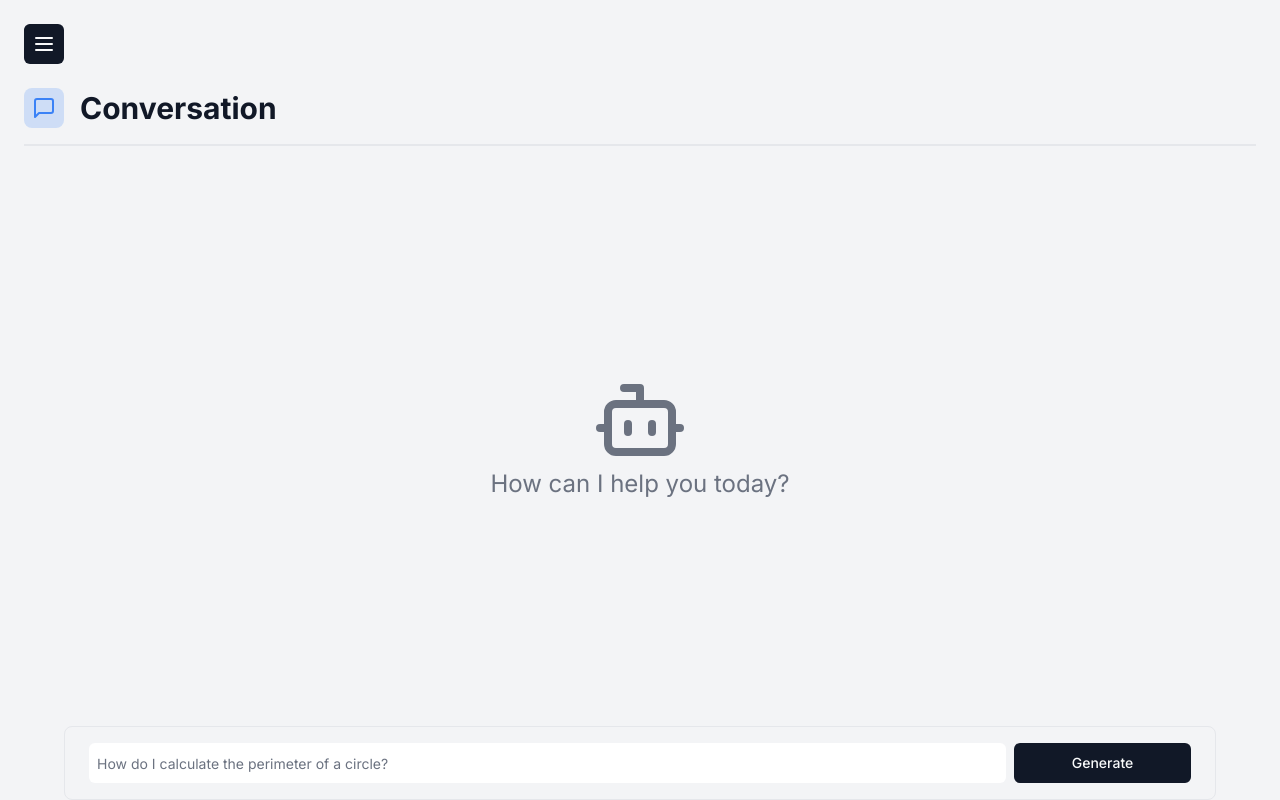
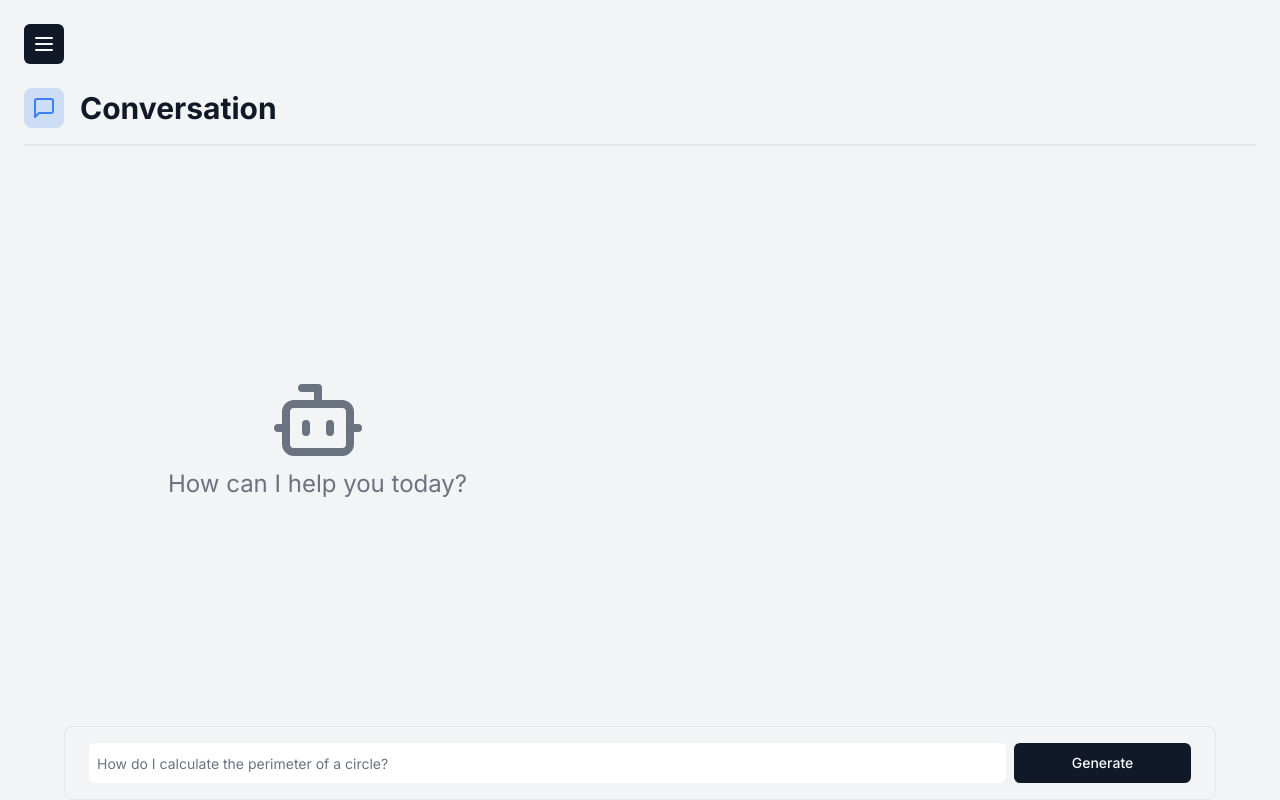
Before and after one commit to StylishAii/SaaS__Ai_project, a Next.js app: page /conversation in a window 1280 px wide. Built offline with nearby package versions, Linux system fonts and the light colour scheme; what @kamona/tailwindcss-perspective would draw is missing.

Commit message:
Made Div Scrollable Now Push it Down
Signed-off-by: Keeshigan Pirabaharan <kpirabaharan3@gmail.com>

```diff
--- a/src/app/(routes)/conversation/components/conversation-body.tsx
+++ b/src/app/(routes)/conversation/components/conversation-body.tsx
@@ -9,13 +9,12 @@ import ConversationForm from './conversation-form';
 const ConversationBody = () => {
   const [messages, setMessages] = useState<ChatCompletionMessageParam[]>([]);
 
-
   return (
-    <div className='mx-auto h-full w-full max-w-6xl '>
-      <div className='flex h-full flex-col gap-y-4 pt-4'>
+    <div className='mx-auto mt-4 h-full w-full max-w-6xl overflow-hidden'>
+      <div className='flex h-full flex-col gap-y-4'>
         <ConversationContent messages={messages} />
         <div className='mt-auto w-full'>
-          <ConversationForm  messages={messages} setMessages={setMessages} />
+          <ConversationForm messages={messages} setMessages={setMessages} />
         </div>
       </div>
     </div>
--- a/src/app/(routes)/conversation/components/conversation-content.tsx
+++ b/src/app/(routes)/conversation/components/conversation-content.tsx
@@ -11,17 +11,15 @@ interface ConversationContentProps {
 }
 
 const ConversationContent = ({ messages }: ConversationContentProps) => {
-  // TODO: Make Div Scrollable
+  // TODO: Push Div Down
   return (
-    <div
-      className='flex h-full min-h-[100px] w-full flex-col justify-end
-      gap-y-4 px-4 md:px-6'
-      style={{ overflowY: 'scroll' }}
-    >
+    <div className='flex h-full min-h-[100px] w-full px-4 md:px-6'>
+      <div className='h-full' />
       {messages.length === 0 ? (
         <Empty label='How can I help you today?' />
       ) : (
-        messages.map((message, index) => (
+        <div className='flex h-full w-full flex-col gap-y-4 overflow-y-auto'>
+          {messages.map((message, index) => (
             <div
               key={index}
               className={cn(
@@ -38,7 +36,8 @@ const ConversationContent = ({ messages }: ConversationContentProps) => {
               )}
               <p className='text-sm'>{message.content as string}</p>
             </div>
-        ))
+          ))}
+        </div>
       )}
     </div>
   );
```
Lines whose indentation alone changed are shown as unchanged.
